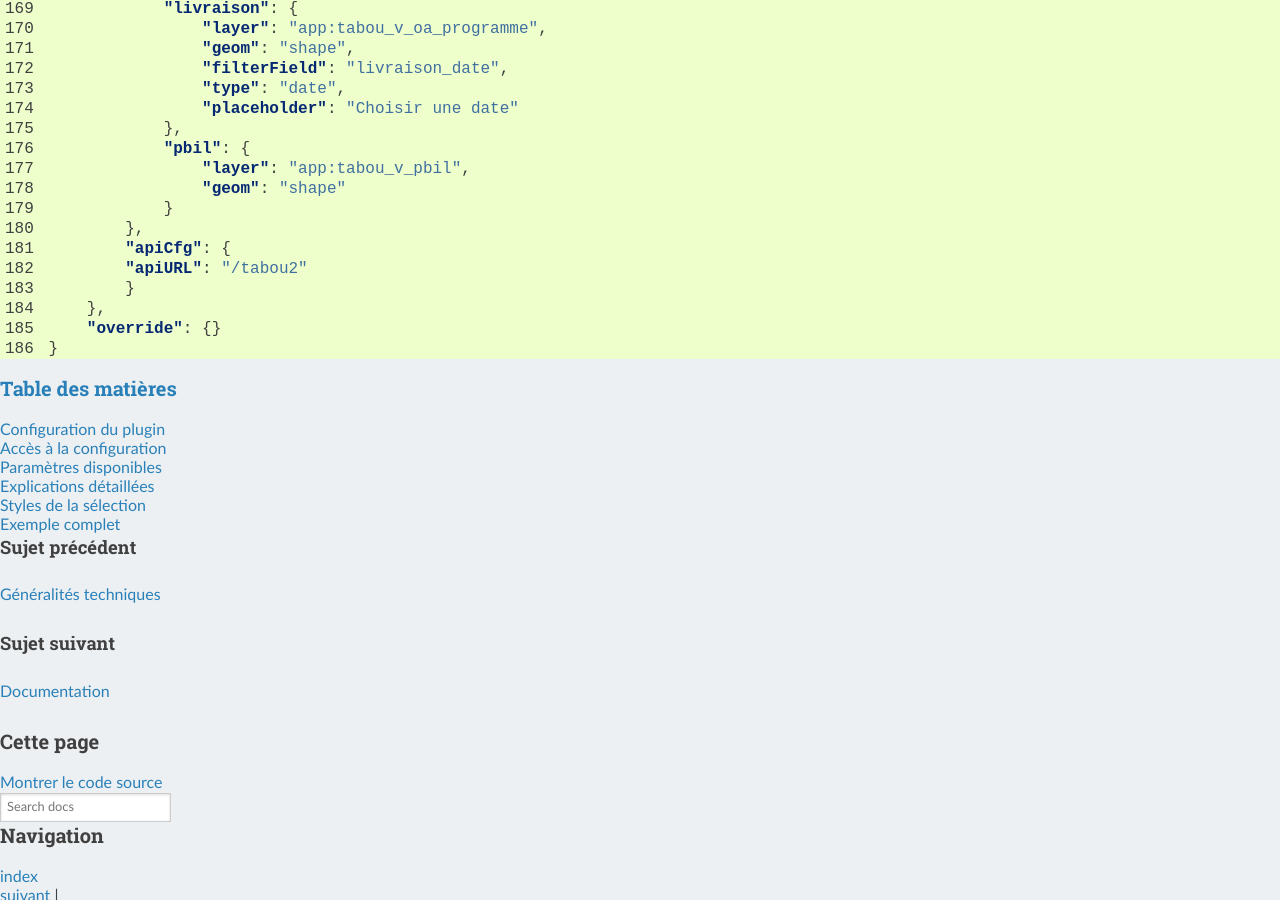
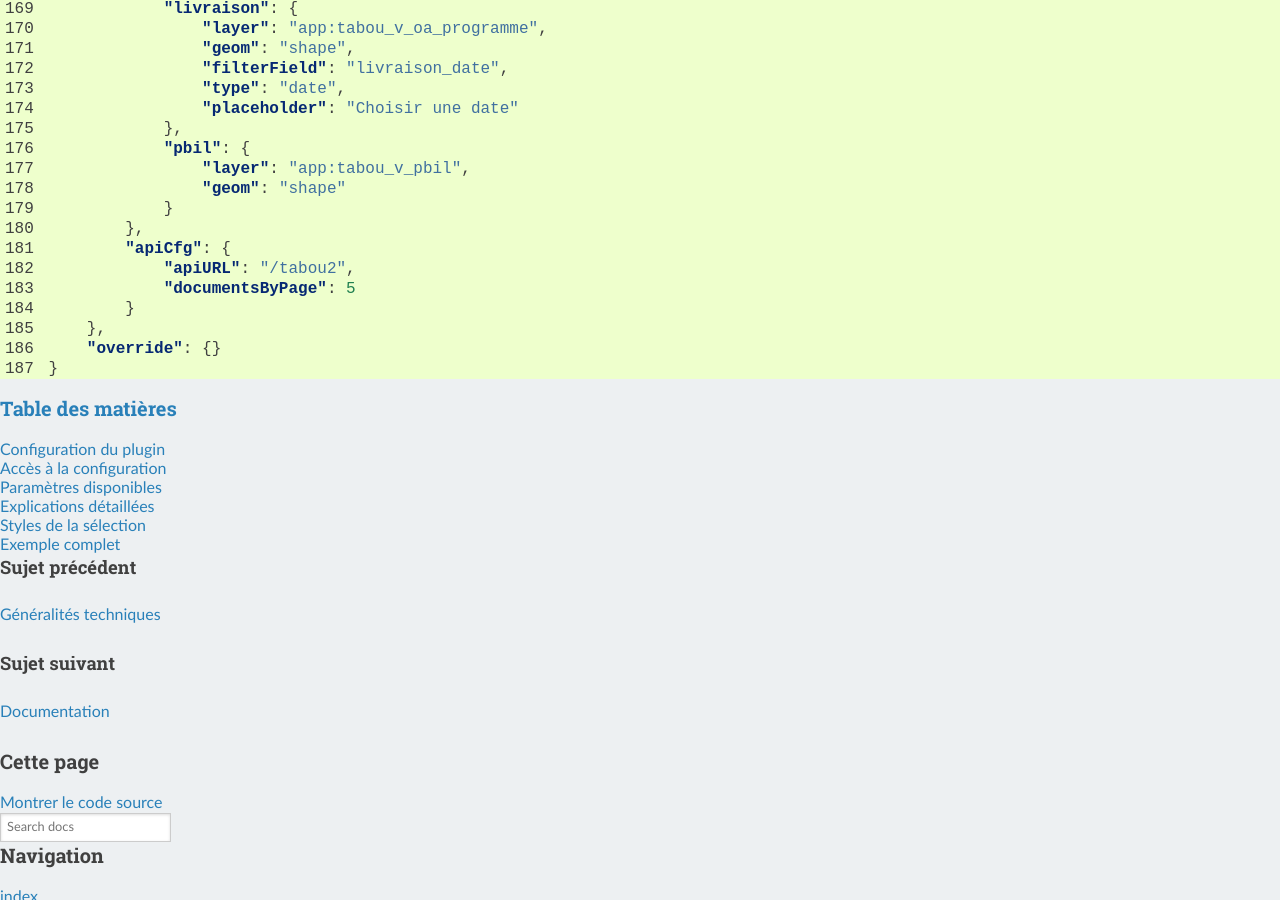
Before and after one commit to sigrennesmetropole/geor_tabou2_front, a Sphinx documentation site: the page built from docs/_pages/config.rst, in a window 1280 px wide and 900 px high, scrolled down 7952 px. Built offline with Sphinx 7.4.7 and the Read the Docs theme 2.0.0, drawn with Linux system fonts in a browser that asks for light colours.

Commit message:
insert documentsByPage new param according to GED pagination

```diff
--- a/docs/_pages/config.rst
+++ b/docs/_pages/config.rst
@@ -71,7 +71,8 @@
         "livraison","","Groupe de paramètres du filtre de recherche par date de livraison"
         "pbil","","Groupe de paramètres du filtre de recherche selon la couche PBIL"
         "apiCfg","","Groupe de paramètres pour l'utilisation de l'API Tabou2"
-        "apiURL","/tabou2","URL de l'API Tabou2"
+        "apiURL","/tabou2","URL de l'API Tabou2",
+        "documentsByPage", "5", "Nombre de documents par page pour consulter la GED"
         "layer","Pour le filtre par IRIS ==> dem_stats:iris","Nom de la couche geoserver du type workspace:title"
         "geom","Pour le filtre par IRIS ==> shape","Nom du champ contenant la géométrie"
         "placeholder","","Texte à afficher quand le filtre est vide"
@@ -403,7 +404,8 @@
                     }
                 },
                 "apiCfg": {
-                "apiURL": "/tabou2"
+                    "apiURL": "/tabou2",
+                    "documentsByPage": 5
                 }
             },
             "override": {}
```
